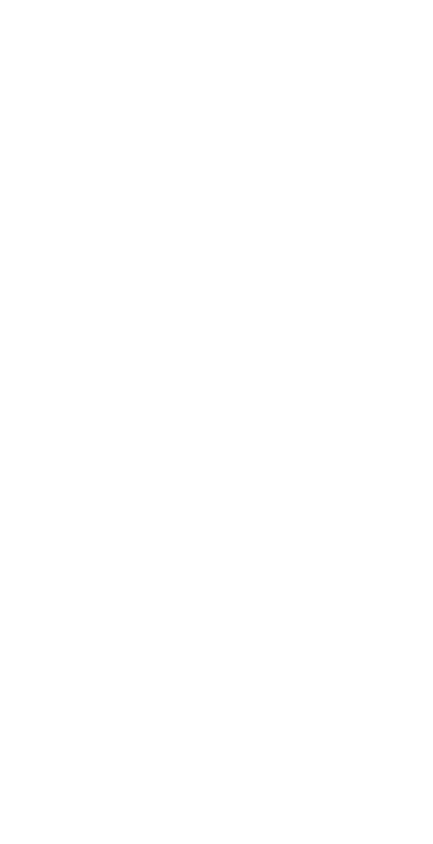
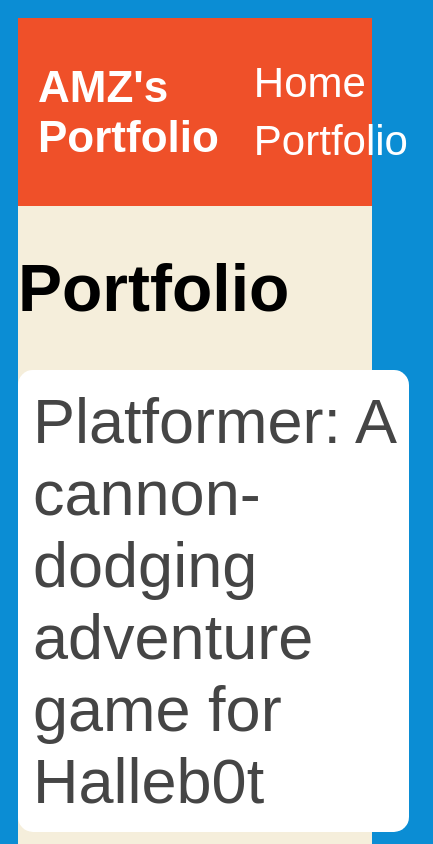
Before and after one commit to AndryZuniga/AndryZuniga.github.io, a plain HTML site: page portfolio.html in a window 390 px wide. Shown: the top 844 px of the page, 433 px wide, since content can reach past the window. Drawn offline with Linux system fonts and the light colour scheme.

Commit message:
add portfolio page to website

```diff
--- a/portfolio.html
+++ b/portfolio.html
@@ -0,0 +1,40 @@
+<!DOCTYPE html>
+<html>
+  <head>
+    <link rel = "stylesheet" href = "style.css">
+    <title>AMZ Portfolio</title>
+  </head>
+
+  <body>
+    <!-- All content goes here -->
+    <div id="all-contents">
+        <nav>
+            <h1>AMZ's Portfolio</h1>
+            <ul id "nav-ul">
+                <li class="nav-li">
+                    <a href="index.html">Home</a>
+                </li>
+                <li class="nav-li">
+                    <a href="portfolio.html">Portfolio</a>
+                </li>
+            </ul>
+        </nav>
+        <main>
+            <div class = "content">
+                <h1>Portfolio</h1>
+                <ul id = "portfolio">
+                    <li>
+                        <a href="fsd-projects/platformer/">Platformer: A cannon-dodging adventure game for Halleb0t</a>
+                      </li>
+                      <li>
+                        <a href="fsd-projects/bouncing-box/">Bouncing Box: A fun introduction to web game development</a>
+                      </li>
+                      <li>
+                        <a href="fsd-projects/circularity/">Circularity: A poetic motion experiment with circles</a>
+                      </li>
+                </ul>
+            </div>
+        </main>
+    </div>
+  </body>
+</html>
--- a/style.css
+++ b/style.css
@@ -63,3 +63,79 @@ h2, h3 {
 .FC-img{
     border-radius: 25px;
 }
+
+/* Portfolio styles */
+.content h1 {
+    color: black;
+  }
+
+  #portfolio {
+    list-style-type: none;
+    padding-left: 0;
+  }
+
+  #portfolio li {
+    background: #fff;
+    padding: 10px;
+    border-radius: 10px;
+    margin-bottom: 10px;
+  }
+
+  #portfolio li:hover {
+    background: #eee;
+  }
+
+  #portfolio a {
+    text-decoration: none;
+    color: #454545;
+  }
+
+  /* responsive web design */
+@media screen and (min-width: 120px) and (max-width: 1080px) {
+    main {
+      height: 100ch;
+      zoom: 1.5;
+      display: grid;
+    }
+
+    h1 {
+      font-size: 44px;
+    }
+
+    h2 {
+      font-size: 42px;
+    }
+
+    h3 {
+      font-size: 36px;
+    }
+
+    #all-contents {
+      height: 100ch;
+      margin: none;
+    }
+
+    a {
+      font-size: 42px;
+    }
+
+    .sidebar {
+      margin-right: 0px;
+      justify-content: center;
+      align-items: center;
+    }
+
+    .sidebar-img {
+      width: 100%;
+    }
+
+    p,
+    li {
+      font-size: 24px;
+    }
+
+    .content {
+      align-content: center;
+      justify-content: center;
+    }
+  }
```
Also changed, not shown: index.html (+1 -1 lines).
